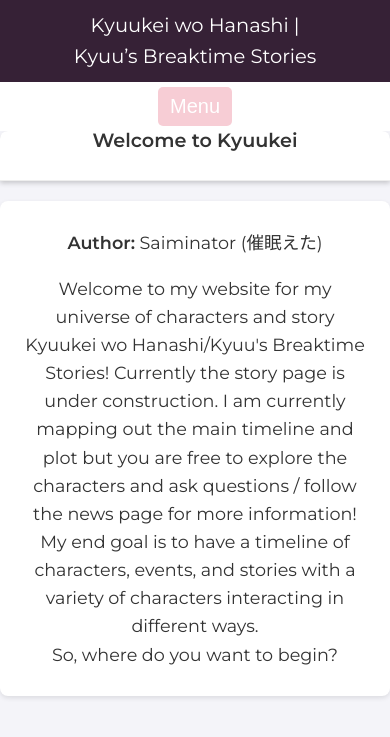
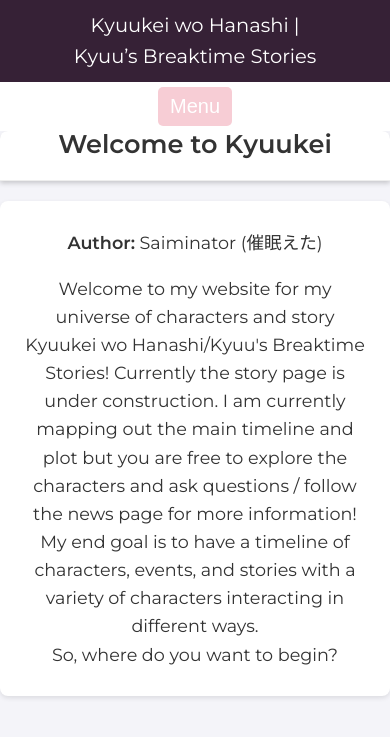
Before and after one commit to Saiminator/Kyuukei, a Jekyll site: the page built from index.html, in a window 390 px wide and 900 px high. Shown: the top 737 px of the window. Built offline with Jekyll 4.4.1, drawn with Linux system fonts in a browser that asks for light colours.

Commit message:
Update style.css

```diff
--- a/css/style.css
+++ b/css/style.css
@@ -729,3 +729,10 @@ body.chapter .section-header {
 .character-detail .back-select-btn:hover {
   background-color: #005a94 !important;
 }
+
+@media (max-width: 800px) {
+  .section-header h1 {
+    font-size: 1.6rem;  /* Adjust this value as needed */
+    line-height: 1.6rem;
+  }
+}
```
